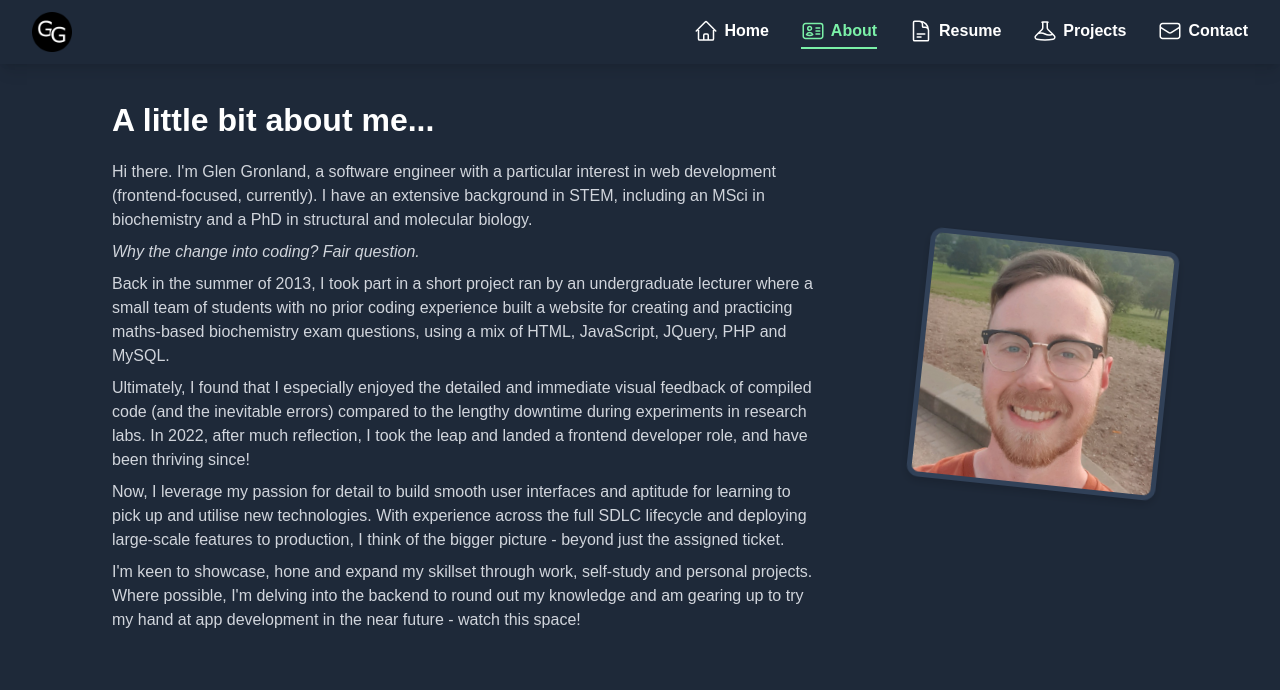
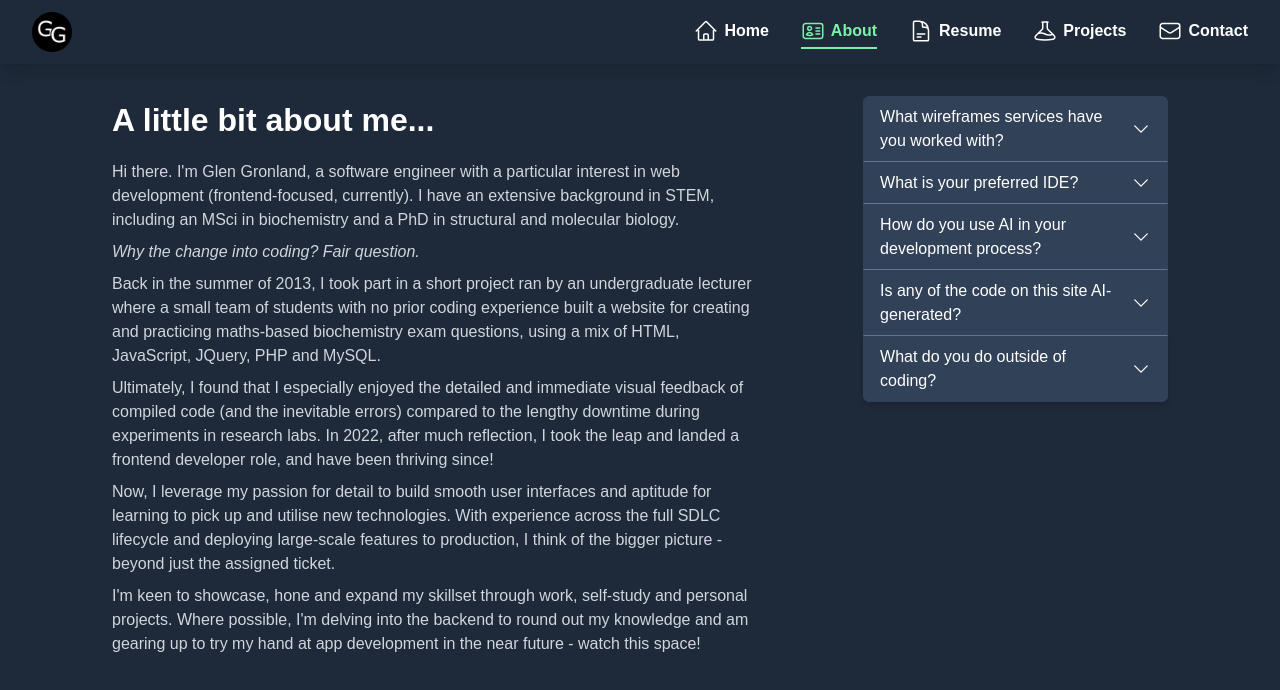
Before and after one commit to GGronland/portfolio-nextjs, a Next.js app: page /about in a window 1280 px wide. Shown: the top 690 px of the page. Built offline with nearby package versions, Linux system fonts and the light colour scheme.

Commit message:
Implemented accordion component. Added Q/A section to about page.

```diff
--- a/src/app/about/page.tsx
+++ b/src/app/about/page.tsx
@@ -1,5 +1,5 @@
-import Image from "next/image";
-import ProfilePicture from "@/assets/profilePicture.jpg";
+import Accordion, { AccordionItem } from "@/components/ui/Accordion";
+import { qaData } from "@/data/qaData";
 
 const AboutPage = () => {
   return (
@@ -50,15 +50,8 @@ const AboutPage = () => {
         </p>
       </div>
 
-      <div className="relative m-auto max-w-[300px] rotate-6 rounded-xl hover:rotate-0 transition-all duration-500">
-        <Image
-          className="box-border border-5 rounded-xl border-slate-700 bg-slate-700 drop-shadow-lg "
-          src={ProfilePicture}
-          alt="Profile picture"
-        />
-
-        {/* For potential "stack" effect - needs container for relative positioning */}
-        {/* <div className="absolute -z-1 top-0 w-full h-full -rotate-6 box-border border-4 rounded-xl border-slate-700 bg-amber-200" /> */}
+      <div className="min-w-[300px] w-full h-min">
+        <Accordion data={qaData} />
       </div>
     </div>
   );
--- a/src/app/page.tsx
+++ b/src/app/page.tsx
@@ -7,20 +7,17 @@ import Link from "next/link";
 import Image from "next/image";
 import ProfilePicture from "@/assets/profilePicture.jpg";
 
+const titleList: [string, string, ...string[]] = [
+  "software developer",
+  "quick learner",
+  "sprint deliverer",
+  "question asker",
+  "production deployer",
+  "careful planner",
+];
+
 export default function Home() {
-  let title = useWordCycler(
-    [
-      "software developer",
-      "quick learner",
-      "sprint deliverer",
-      "question asker",
-      "production deployer",
-      "careful planner",
-    ],
-    5000,
-    "animate-fade-in-top",
-    true
-  );
+  let title = useWordCycler(titleList, 5000, "animate-fade-in-top", true);
 
   return (
     <section className="flex flex-col xl:flex-row items-center justify-items-center p-8 pb-20 gap-10 sm:p-20 animate-fade-in-slow">
--- a/src/components/hooks/useWordCycler.tsx
+++ b/src/components/hooks/useWordCycler.tsx
@@ -1,14 +1,13 @@
 "use client";
 
+import { ArrayOfMinLength } from "@/utilities/types";
 import { useEffect, useState } from "react";
-
-type ArrayWithMinLength<T> = [T, T, ...T[]];
 
 // An exercise in manual CSS animations
 // For simplicity, consider pre-existing libraries such as react-spring
 
 const useWordCycler = (
-  wordList: ArrayWithMinLength<string>,
+  wordList: ArrayOfMinLength<string, 2>,
   cycleDelayMS: number = 5000,
   classname: string = "",
   fullStop?: boolean
--- /dev/null
+++ b/src/components/ui/Accordion.tsx
@@ -0,0 +1,85 @@
+"use client";
+
+import { ArrayOfMinLength } from "@/utilities/types";
+import { ChevronDownIcon } from "@heroicons/react/24/outline";
+import { useState } from "react";
+
+type AccordionProps = {
+  data: ArrayOfMinLength<AccordionItem, 1>;
+};
+export type AccordionItem = {
+  title: string;
+  content: ArrayOfMinLength<string, 1>;
+};
+
+const Accordion = ({ data }: AccordionProps) => {
+  const [isOpenList, setIsOpenList] = useState<boolean[]>(
+    Array(data.length).fill(false)
+  );
+
+  const handleOpenSection = (index: number) => {
+    let updatedList = [...isOpenList];
+    updatedList[index] = !isOpenList[index];
+    setIsOpenList(updatedList);
+  };
+
+  return (
+    <div className="">
+      {data.map((item: AccordionItem, index: number) => {
+        // TODO - Tidy up "states" by grouping with @apply
+        const isOpen = isOpenList[index] === true;
+        const isFollowingItem = isOpenList[index + 1] !== undefined;
+        const isFollowingOpen =
+          isFollowingItem && isOpenList[index + 1] !== true;
+
+        const isOpenFirst = isOpen && index === 0;
+        const isOpenMiddle =
+          isOpen && index > 0 && index < isOpenList.length - 1;
+        const isOpenEnd = isOpen && index === isOpenList.length - 1;
+        const hasConnectedEnd = isFollowingItem && isFollowingOpen && !isOpen;
+
+        return (
+          <div
+            key={`accordion-${index}`}
+            className={`flex flex-col min-w-75 border-1 first-of-type:rounded-t-md last-of-type:rounded-b-md ${
+              hasConnectedEnd ? "border-b-slate-500" : "shadow-md"
+            } ${isOpenFirst && "mb-4"} ${isOpenMiddle && "my-4"} ${
+              isOpenEnd && "mt-4"
+            } transition-margin border-slate-700 bg-slate-700 transition-all duration-500`}
+          >
+            <button
+              className="flex justify-between items-center gap-2 py-2 px-4 cursor-pointer"
+              onClick={() => handleOpenSection(index)}
+            >
+              <span className="text-left">{item.title}</span>
+
+              <ChevronDownIcon
+                className={`w-5 min-w-5 ${
+                  isOpenList[index] ? "rotate-180" : ""
+                } transition-all duration-400`}
+              />
+            </button>
+
+            <div
+              className={`overflow-hidden transition-height duration-200 ${
+                !isOpenList[index] ? "h-0" : ""
+              }`}
+            >
+              <div className="py-2 px-4">
+                {item.content.map(
+                  (contentItem: string, contentIndex: number) => (
+                    <p key={`accordion-${index}-content-${contentIndex}`}>
+                      {contentItem}
+                    </p>
+                  )
+                )}
+              </div>
+            </div>
+          </div>
+        );
+      })}
+    </div>
+  );
+};
+
+export default Accordion;
--- /dev/null
+++ b/src/data/qaData.ts
@@ -0,0 +1,40 @@
+import { AccordionItem } from "@/components/ui/Accordion";
+
+export const qaData: [AccordionItem, ...AccordionItem[]] = [
+  {
+    title: "What wireframes services have you worked with?",
+    content: [
+      "InVision (since deprecated in Dec 2024), Figma and Adobe XD were the main choices at my previous role.",
+    ],
+  },
+
+  {
+    title: "What is your preferred IDE?",
+    content: [
+      "Right now, it's VS Code. It's well-supported and I've got a comfortable setup for it, so there doesn't seem to be a reason to look elsewhere.",
+      "I try not to fix what already works!",
+    ],
+  },
+  {
+    title: "How do you use AI in your development process?",
+    content: [
+      "Right now, I treat it as another tool in the kit. I still have much to learn by writing my own code, and relying on AI necessitates clear prompts, recognising inaccurate responses or outright bugs, and being able to troubleshoot bugs (which will occur one way or another).",
+      "I currently leverage Copilot to assist with understanding errors and concepts (cross-referencing answers with online research). I have also used Claude Sonnet (3.5 onwards) to streamline testing for design ideas and as an opportunity to review code.",
+    ],
+  },
+  {
+    title: "Is any of the code on this site AI-generated?",
+    content: [
+      "Beyond the occasional inline code completion in the IDE, no.",
+      "While naturally taking inspiration from examining existing websites, this is largely intended to be a demonstration of my work on design, reusable components and logic.",
+      "I do utilise libraries for particularly complex/time-consuming UI elements or logic handling (avoiding re-inventing the wheel is important), but I enjoy drilling down into how things work and building custom version to suit my needs when time allows!",
+    ],
+  },
+  {
+    title: "What do you do outside of coding?",
+    content: [
+      "I'm into walks, swimming, photography, music and all manner of games.",
+      " My current goal is learning to play the electric guitar once I find it under all that dust!",
+    ],
+  },
+];
--- /dev/null
+++ b/src/utilities/types.ts
@@ -0,0 +1,16 @@
+export type BuildArrayOfMinLength<
+  T,
+  N extends number,
+  Current extends T[]
+> = Current["length"] extends N
+  ? [...Current, ...T[]]
+  : BuildArrayOfMinLength<T, N, [...Current, T]>;
+
+// TS can only enforce a minimum length on tuple types at runtime, not on regular arrays
+// Where ArrayOfMinLength is used, the relevant data prop must be assigned the appropriate tuple type
+// e.g. data: ArrayOfMinLength<number, 2> => dataProp: [num1, num2, ...num[]]
+export type ArrayOfMinLength<T, N extends number> = BuildArrayOfMinLength<
+  T,
+  N,
+  []
+>;
```
